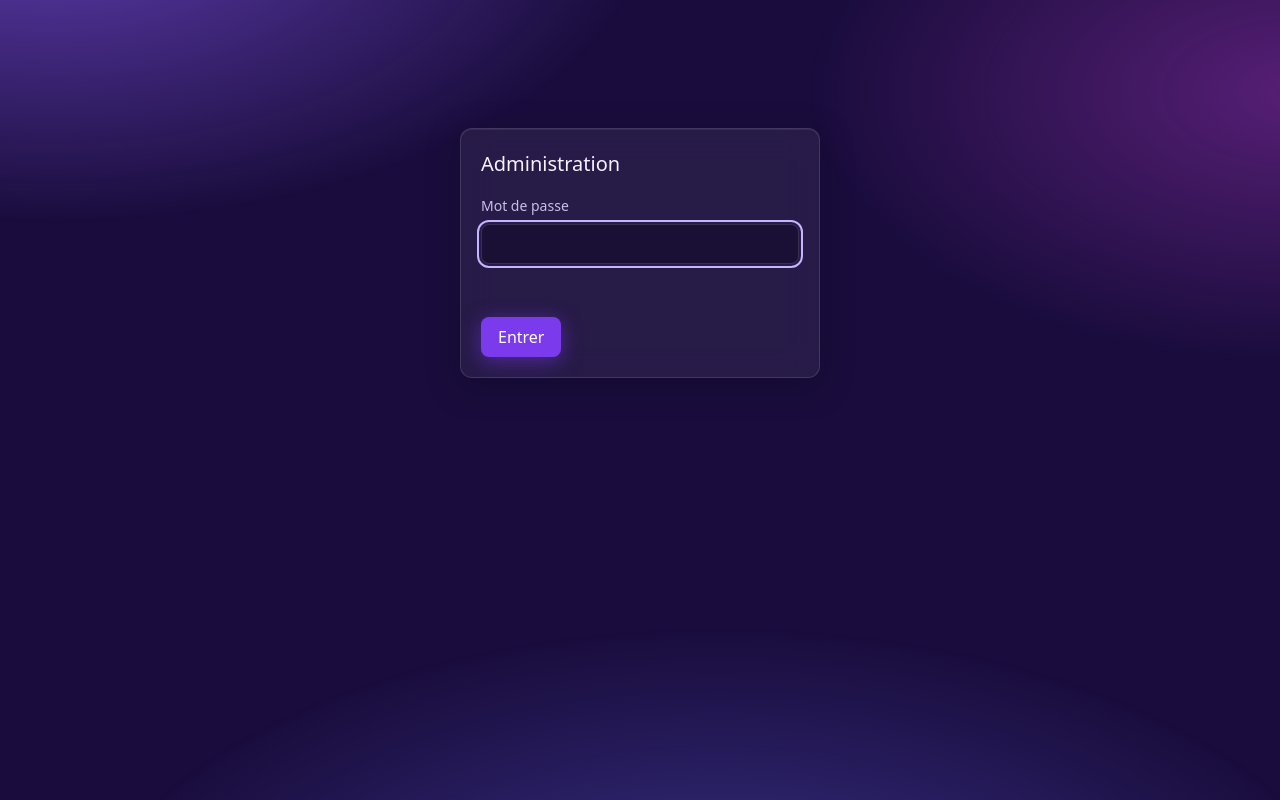
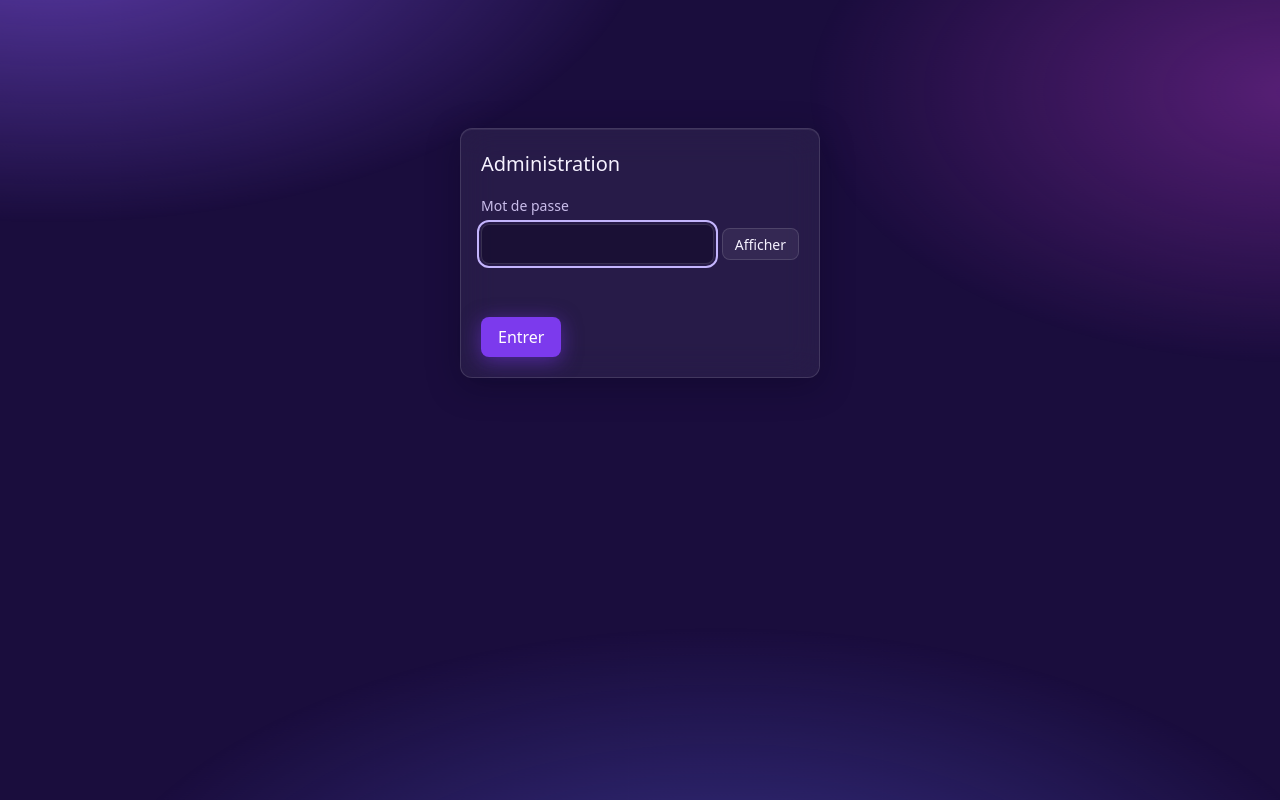
Before and after one commit to ghoudanemohamed/questionnaire-pass-web, a plain HTML site: page admin.html in a window 1280 px wide. Drawn offline with nearby package versions, Linux system fonts and the light colour scheme.

Commit message:
admin : bouton pour afficher le mot de passe en le tapant
Co-Authored-By: Claude Sonnet 5.5 <noreply@anthropic.com>

```diff
--- a/admin.html
+++ b/admin.html
@@ -174,8 +174,10 @@ async function boot() {
 }
 function login(msg = "") {
   root.innerHTML = `<form class="login card stack" id="lf"><h1>Administration</h1>
-    <div><label class="f" for="p">Mot de passe</label><input type="password" id="p" required autofocus></div>
+    <div><label class="f" for="p">Mot de passe</label>
+      <div style="display:flex;gap:8px;align-items:center"><input type="password" id="p" required autofocus style="flex:1;min-width:0"><button class="btn sm" type="button" id="eye" aria-pressed="false">Afficher</button></div></div>
     <div class="err" role="alert">${esc(msg)}</div><button class="btn primary" type="submit">Entrer</button></form>`;
+  $("#eye").onclick = () => { const p = $("#p"), show = p.type === "password"; p.type = show ? "text" : "password"; $("#eye").textContent = show ? "Masquer" : "Afficher"; $("#eye").setAttribute("aria-pressed", show); p.focus(); };
   $("#lf").onsubmit = e => {
     e.preventDefault(); pwd = $("#p").value;
     try { sessionStorage.setItem("qpwd", pwd); } catch (x) {}
```
